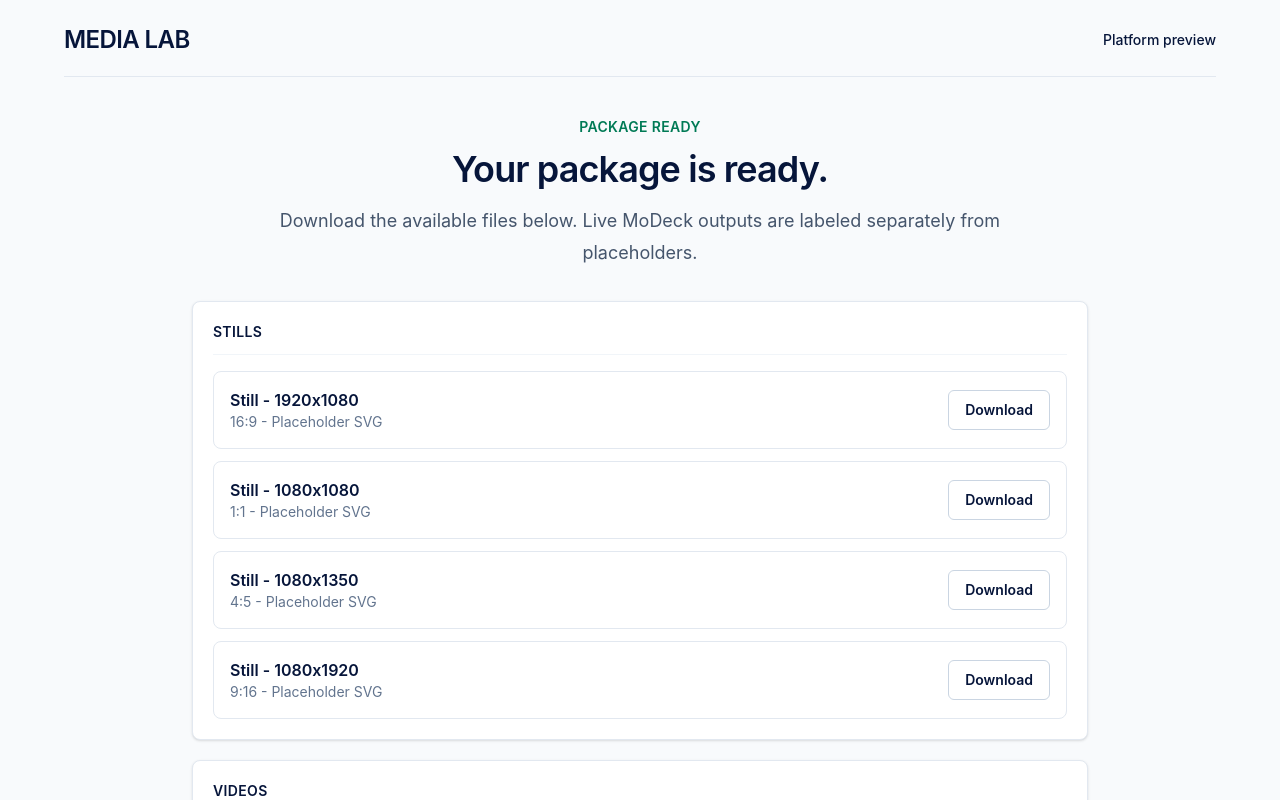
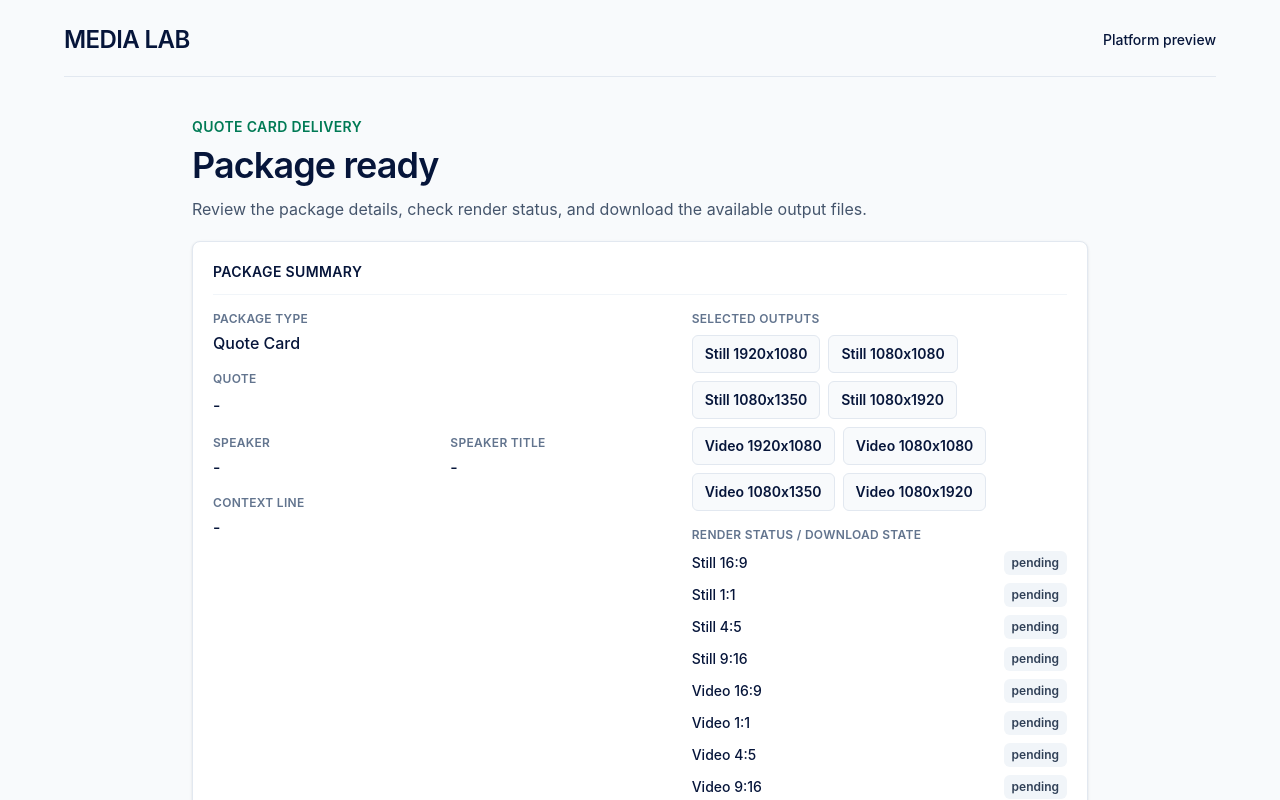
Before and after one commit to paulsjob/media_hub, a Next.js app: page /package in a window 1280 px wide. Shown: the top 800 px of the page. Built offline with nearby package versions, Linux system fonts and the light colour scheme.

Commit message:
Improve quote card package delivery screen

```diff
--- a/src/app/package/page.tsx
+++ b/src/app/package/page.tsx
@@ -1,26 +1,73 @@
 import { PackageResults, type PackageRenderResult } from "@/components/package-results";
-import { MvpShell, SecondaryButton } from "@/components/ui";
+import { MvpShell, SecondaryButton, SectionCard } from "@/components/ui";
 import { mediaLab } from "@/lib/media-lab-service";
+import type { MvpOutputFormat } from "@/lib/output-formats";
 
 export default async function PackagePage({
   searchParams,
 }: {
-  searchParams: Promise<{ outputs?: string; renders?: string }>;
+  searchParams: Promise<{
+    template?: string;
+    quote?: string;
+    speakerName?: string;
+    speakerTitle?: string;
+    contextLine?: string;
+    headshotFilename?: string;
+    outputs?: string;
+    renders?: string;
+  }>;
 }) {
-  const { outputs = "", renders = "" } = await searchParams;
+  const params = await searchParams;
+  const { outputs = "", renders = "" } = params;
   const allOutputs = mediaLab.getOutputFormats();
   const selectedIds = outputs ? outputs.split(",") : allOutputs.map((output) => output.id);
   const selectedOutputs = allOutputs.filter((output) => selectedIds.includes(output.id));
   const stills = selectedOutputs.filter((output) => output.type === "still");
   const videos = selectedOutputs.filter((output) => output.type === "video");
   const renderResults = parseRenderResults(renders);
+  const backToGenerateHref = getBackToGenerateHref(params);
 
   return (
     <MvpShell>
       <div className="mx-auto grid max-w-4xl gap-5">
+        <section>
+          <p className="mb-2 text-sm font-semibold uppercase tracking-wide text-emerald-700">Quote Card Delivery</p>
+          <h1 className="text-4xl font-semibold tracking-tight text-[#06153a]">Package ready</h1>
+          <p className="mt-3 text-base text-slate-600">
+            Review the package details, check render status, and download the available output files.
+          </p>
+        </section>
+
+        <SectionCard title="Package Summary">
+          <div className="grid gap-5 lg:grid-cols-[1.1fr_0.9fr]">
+            <div className="space-y-4">
+              <SummaryItem label="Package Type" value={getTemplateLabel(params.template)} />
+              <SummaryItem label="Quote" value={params.quote} multiline />
+              <div className="grid gap-4 sm:grid-cols-2">
+                <SummaryItem label="Speaker" value={params.speakerName} />
+                <SummaryItem label="Speaker Title" value={params.speakerTitle} />
+              </div>
+              <SummaryItem label="Context Line" value={params.contextLine} />
+            </div>
+            <div className="space-y-4">
+              <div>
+                <p className="mb-2 text-xs font-semibold uppercase tracking-wide text-slate-500">Selected Outputs</p>
+                <OutputSummary outputs={selectedOutputs} />
+              </div>
+              <div>
+                <p className="mb-2 text-xs font-semibold uppercase tracking-wide text-slate-500">
+                  Render Status / Download State
+                </p>
+                <RenderSummary outputs={selectedOutputs} renderResults={renderResults} />
+              </div>
+            </div>
+          </div>
+        </SectionCard>
+
         <PackageResults stills={stills} videos={videos} initialRenderResults={renderResults} />
 
         <div className="flex flex-col gap-3 sm:flex-row sm:justify-center">
+          <SecondaryButton href={backToGenerateHref}>Back to Generate</SecondaryButton>
           <SecondaryButton href="/">Create Another Package</SecondaryButton>
         </div>
       </div>
@@ -45,3 +92,101 @@ function parseRenderResults(value: string): Record<string, PackageRenderResult>
     return {};
   }
 }
+
+function SummaryItem({
+  label,
+  value,
+  multiline = false,
+}: {
+  label: string;
+  value?: string;
+  multiline?: boolean;
+}) {
+  return (
+    <div>
+      <p className="mb-1 text-xs font-semibold uppercase tracking-wide text-slate-500">{label}</p>
+      <p className={`${multiline ? "leading-7" : ""} font-medium text-[#06153a]`}>{value?.trim() || "-"}</p>
+    </div>
+  );
+}
+
+function OutputSummary({ outputs }: { outputs: MvpOutputFormat[] }) {
+  if (outputs.length === 0) {
+    return <p className="text-sm text-slate-500">No outputs selected.</p>;
+  }
+
+  return (
+    <div className="flex flex-wrap gap-2">
+      {outputs.map((output) => (
+        <span
+          key={output.id}
+          className="rounded-md border border-slate-200 bg-slate-50 px-3 py-2 text-sm font-semibold text-[#06153a]"
+        >
+          {output.type === "video" ? "Video" : "Still"} {output.label}
+        </span>
+      ))}
+    </div>
+  );
+}
+
+function RenderSummary({
+  outputs,
+  renderResults,
+}: {
+  outputs: MvpOutputFormat[];
+  renderResults: Record<string, PackageRenderResult>;
+}) {
+  if (outputs.length === 0) {
+    return <p className="text-sm text-slate-500">No render status available.</p>;
+  }
+
+  return (
+    <div className="space-y-2">
+      {outputs.map((output) => {
+        const result = renderResults[output.id];
+        const status = result?.status ?? (result?.temporaryDownloadUrl ? "ready" : "pending");
+
+        return (
+          <div key={output.id} className="flex items-center justify-between gap-3 text-sm">
+            <span className="font-medium text-[#06153a]">
+              {output.type === "video" ? "Video" : "Still"} {output.aspectLabel}
+            </span>
+            <span className="rounded-md bg-slate-100 px-2 py-1 text-xs font-semibold text-slate-700">
+              {status}
+            </span>
+          </div>
+        );
+      })}
+    </div>
+  );
+}
+
+function getTemplateLabel(template?: string) {
+  return template === "quote-card" ? "Quote Card" : template || "Quote Card";
+}
+
+function getBackToGenerateHref(params: {
+  quote?: string;
+  speakerName?: string;
+  speakerTitle?: string;
+  contextLine?: string;
+  headshotFilename?: string;
+  outputs?: string;
+}) {
+  const query = new URLSearchParams();
+
+  if (params.quote) query.set("quote", params.quote);
+  if (params.speakerName) query.set("speakerName", params.speakerName);
+  if (params.speakerTitle) query.set("speakerTitle", params.speakerTitle);
+  if (params.contextLine) query.set("contextLine", params.contextLine);
+  if (params.headshotFilename) query.set("headshotFilename", params.headshotFilename);
+
+  const firstOutput = params.outputs?.split(",").find(Boolean);
+  const size = firstOutput?.replace(/^still-/, "").replace(/^video-/, "");
+
+  if (size) query.set("size", size);
+
+  const queryString = query.toString();
+
+  return queryString ? `/generate?${queryString}` : "/generate";
+}
--- a/src/components/package-generator.tsx
+++ b/src/components/package-generator.tsx
@@ -142,6 +142,12 @@ export function PackageGenerator({
       };
     });
     const params = new URLSearchParams({
+      template: "quote-card",
+      quote: content.quote,
+      speakerName: content.speakerName,
+      speakerTitle: content.speakerTitle,
+      contextLine: content.contextLine,
+      headshotFilename: content.headshot,
       outputs: selectedIds.join(","),
       renders: encodeURIComponent(JSON.stringify(renderedOutputs)),
     });
```
